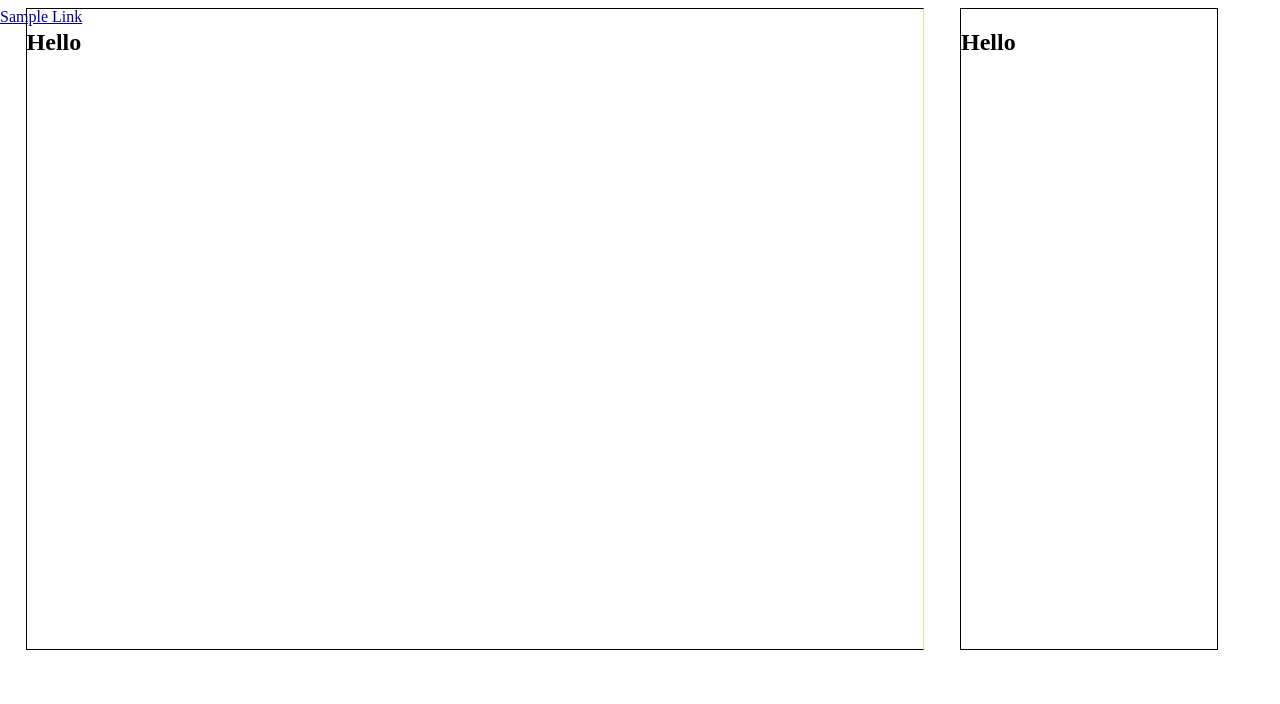
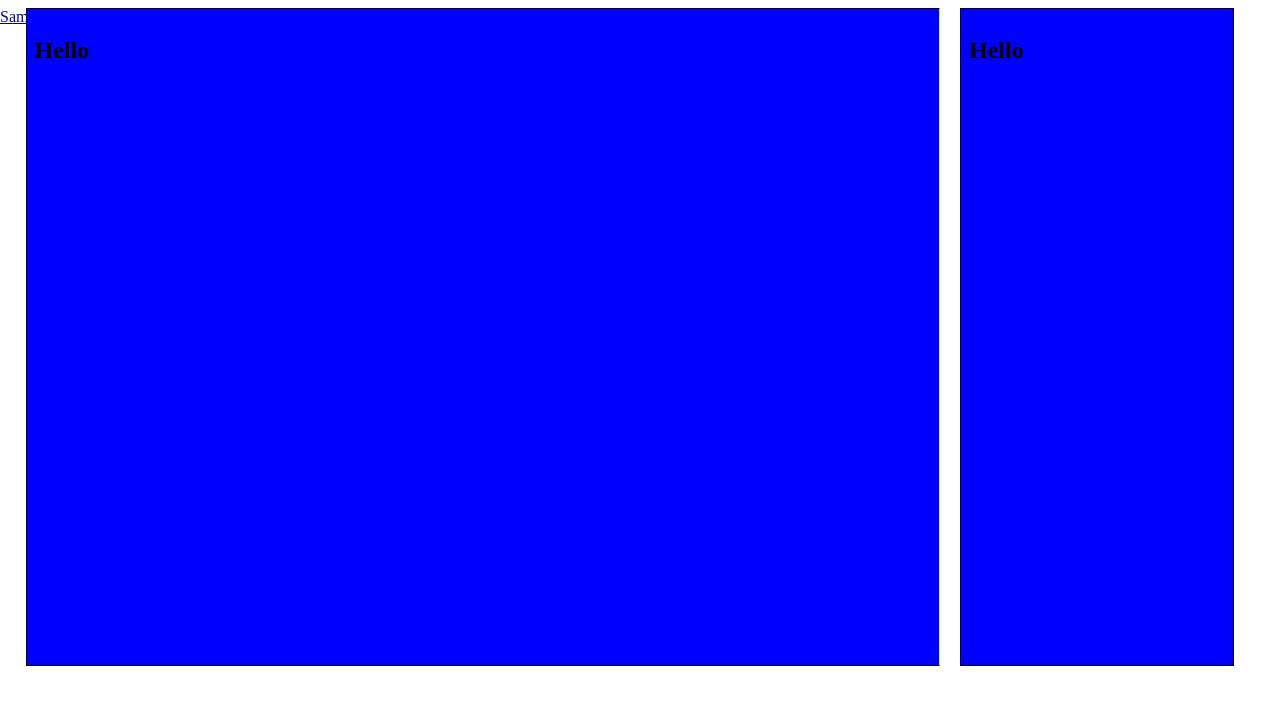
Before and after one commit to rbrtbrennan1/rbrtbrennan1.github.io, a plain HTML site: page index.html in a window 1280 px wide. Drawn offline with Linux system fonts and the light colour scheme.

Commit message:
Update Style1.css

```diff
--- a/Style1.css
+++ b/Style1.css
@@ -8,7 +8,7 @@ color: #000000;
 }
 
 div {
-background: blue";
+background: blue;
 padding: 0.5em;
 border: 1px solid #000000;
 }
```
